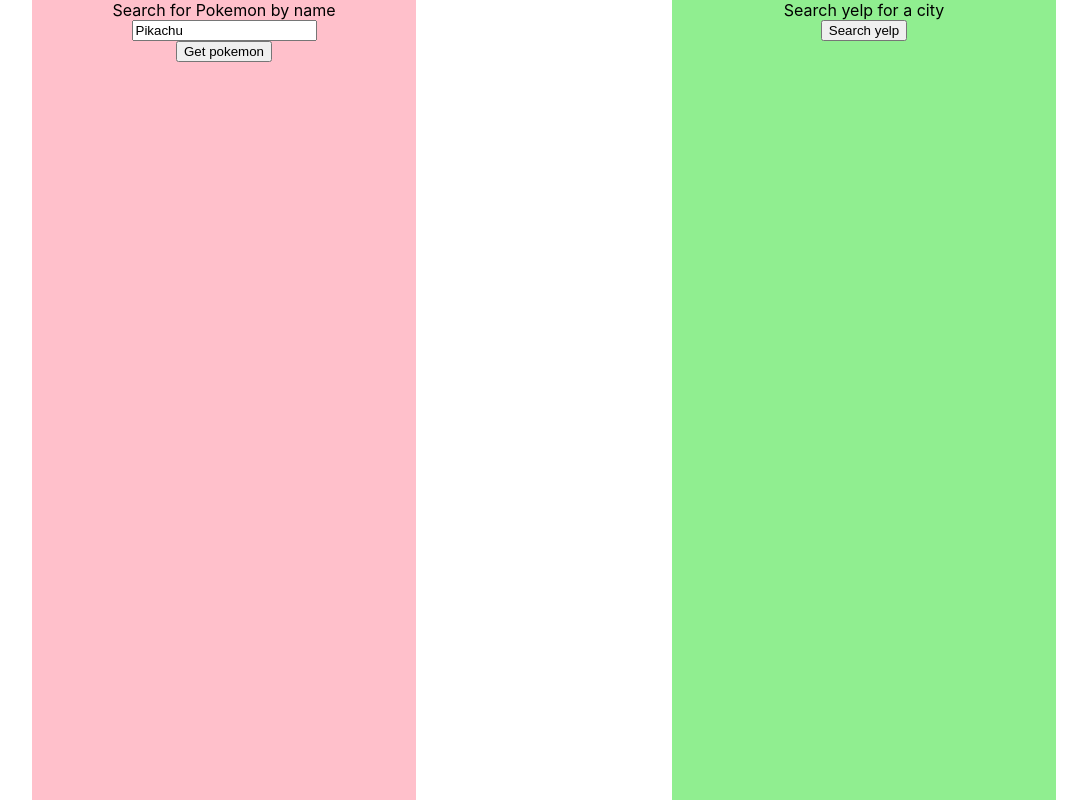
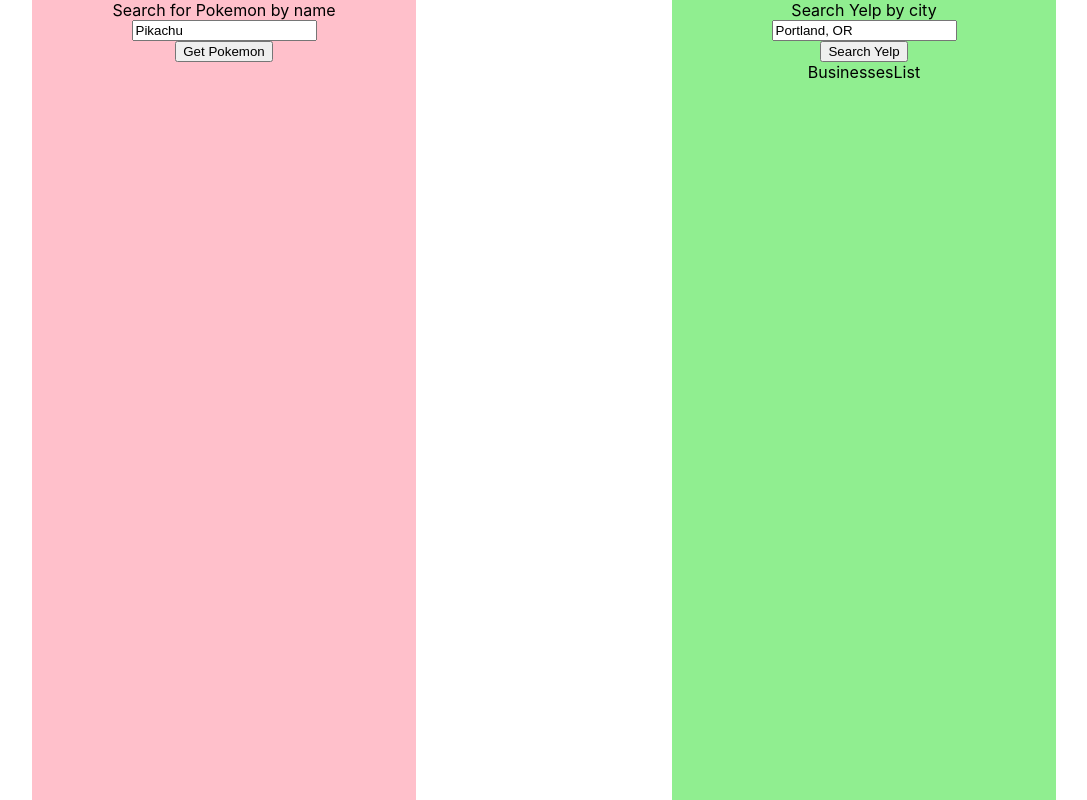
Before and after one commit to oliviaamiller/half-baked-api-proxy, a React (Create React App) app: page / in a window 1280 px wide. Shown: the whole page, without its empty margins (96-1183 px from the left). Built offline with nearby package versions, Linux system fonts and the light colour scheme.

Commit message:
added form to yelp search

```diff
--- a/src/PokemonSearch.js
+++ b/src/PokemonSearch.js
@@ -34,7 +34,7 @@ export default function PokemonSearch() {
         {/* add inputs/labels for city name, state, and country, using all the things we need with react forms. Don't forget to use the value property to sync these up with the default values in react state */}
         <input required value={search} onChange={e => setSearch(e.target.value)} />
 
-        <button>Get pokemon</button>
+        <button>Get Pokemon</button>
       </form>
       {/* Make a PokemonList component to import and use here. Use a ternery to display a loading spinner (make a <Spinner /> component for this) if the data is still loading. */}
       <div>
--- a/src/YelpSearch.js
+++ b/src/YelpSearch.js
@@ -26,12 +26,17 @@ export default function YelpSearch() {
   return (
     <section className='yelp'>
       {/* make the fetch on submit */}
-      <form>
-        Search yelp for a city
+      <form onSubmit={handleYelpSubmit}>
+        Search Yelp by city
         {/* add inputs/labels for city name, state, and country, using all the things we need with react forms. Don't forget to use the value property to sync these up with the default values in react state */}
-        <button>Search yelp</button>
+        <input required value={search} onChange={e => setSearch(e.target.value)} />
+
+        <button>Search Yelp</button>
       </form>
       {/* Make a BusinessesList component to import and use here. Use a ternery to display a loading spinner (make a <Spinner /> component for this) if the data is still loading. */}
+      <div>
+        { loadingState ? <Spinner /> : <BusinessesList businesses={businesses} /> }
+      </div>
     </section>
   );
 }
```
